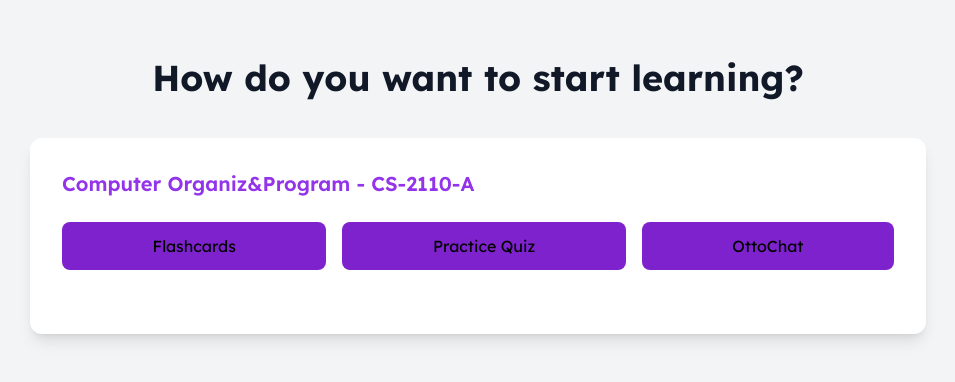
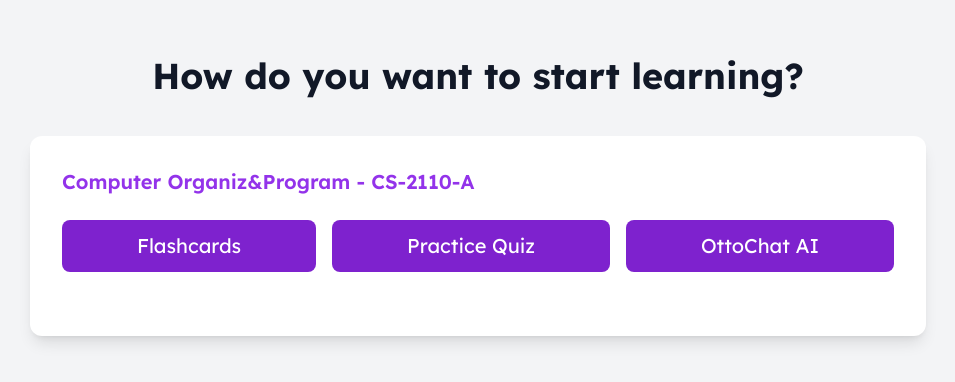
Before and after one commit to EashanSinha1/OttoTAFrontend, a Next.js app in the folder otto-ta-frontend/: page /learn in a window 1280 px wide. Shown: the part 204-586 px from the top of the page, without its empty margins (162-1117 px from the left). Built offline with nearby package versions, Linux system fonts and the light colour scheme.

Commit message:
basic UI

```diff
--- a/otto-ta-frontend/app/learn/page.tsx
+++ b/otto-ta-frontend/app/learn/page.tsx
@@ -36,13 +36,13 @@
           </div>
           <div className="flex flex-col sm:flex-row gap-4 mb-8">
             <button onClick={handleFlashcardsClick} className="flex-grow text-sm sm:text-base py-3 rounded-lg bg-purple-700 hover:bg-purple-400 focus:outline-none transition duration-300 ease-in-out font-lexend">
-              Flashcards
+            <span className="text-center text-white text-xl font-regular font-lexend">Flashcards</span>
             </button>
             <button onClick={handlePracticeQuizClick} className="flex-grow text-sm sm:text-base py-3 rounded-lg bg-purple-700 hover:bg-purple-400 focus:outline-none transition duration-300 ease-in-out font-lexend">
-              Practice Quiz
+            <span className="text-center text-white text-xl font-regular font-lexend">Practice Quiz</span>
             </button>
             <button onClick={handleOttoChatClick} className="flex-grow text-sm sm:text-base py-3 rounded-lg bg-purple-700 hover:bg-purple-400 focus:outline-none transition duration-300 ease-in-out font-lexend">
-              OttoChat
+            <span className="text-center text-white text-xl font-regular font-lexend">OttoChat AI</span>
             </button>
           </div>
           {/* <div className="text-center">
--- a/otto-ta-frontend/app/ottochat/page.tsx
+++ b/otto-ta-frontend/app/ottochat/page.tsx
@@ -130,7 +130,7 @@
       <div className="flex flex-col flex-grow">
         <div className='w-full flex items-center justify-center pt-5'>
           <div className={lexend.className}>
-          <h1 className='text-zinq-200 text-[40px] font-medium font-lexend'>OttoChat</h1>
+          <h1 className='text-zinq-200 text-[40px] font-medium font-lexend'>OttoChat AI</h1>
           </div>
 
         </div>
```
